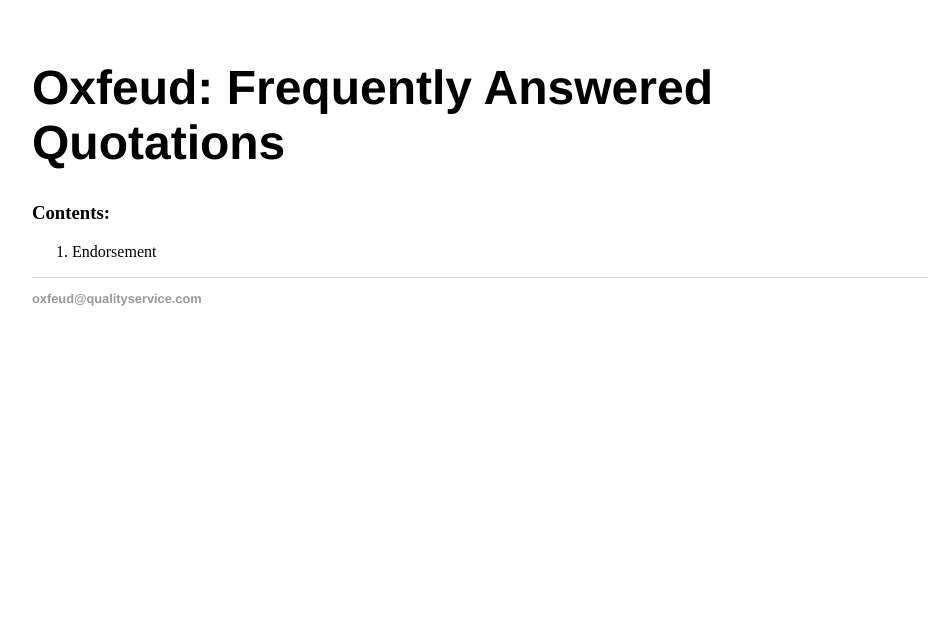
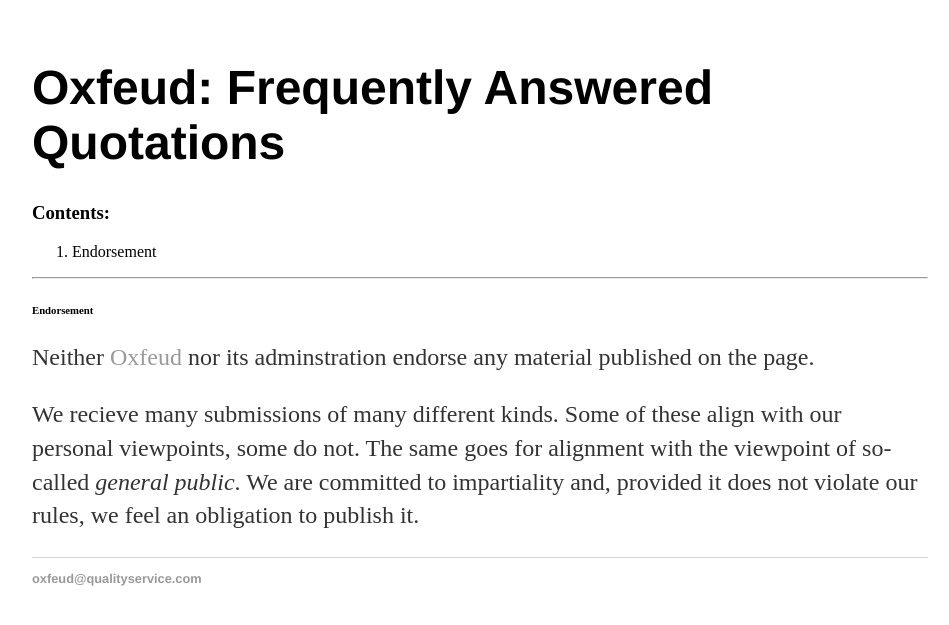
Before and after one commit to Oxfeud/oxfeud.github.io, a Jekyll site: the page built from index.html, in a window 1280 px wide. Shown: the top 625 px of the page, without its empty margins (160-1109 px from the left). Built offline with Jekyll 4.4.1, drawn with Linux system fonts in a browser that asks for light colours.

Commit message:
Update index.html

```diff
--- a/index.html
+++ b/index.html
@@ -8,4 +8,8 @@
 	<ol>
 		<li>Endorsement</li>
 	</ol>
+	<hr />
+	<h6>Endorsement</h6>
+	<p>Neither <a href="www.facebook.com/oxfeud">Oxfeud</a> nor its adminstration endorse any material published on the page.</p>
+	<p>We recieve many submissions of many different kinds. Some of these align with our personal viewpoints, some do not. The same goes for alignment with the viewpoint of so-called <i>general public</i>. We are committed to impartiality and, provided it does not violate our rules, we feel an obligation to publish it.</p>
 </div><!-- /.blurb -->
```
